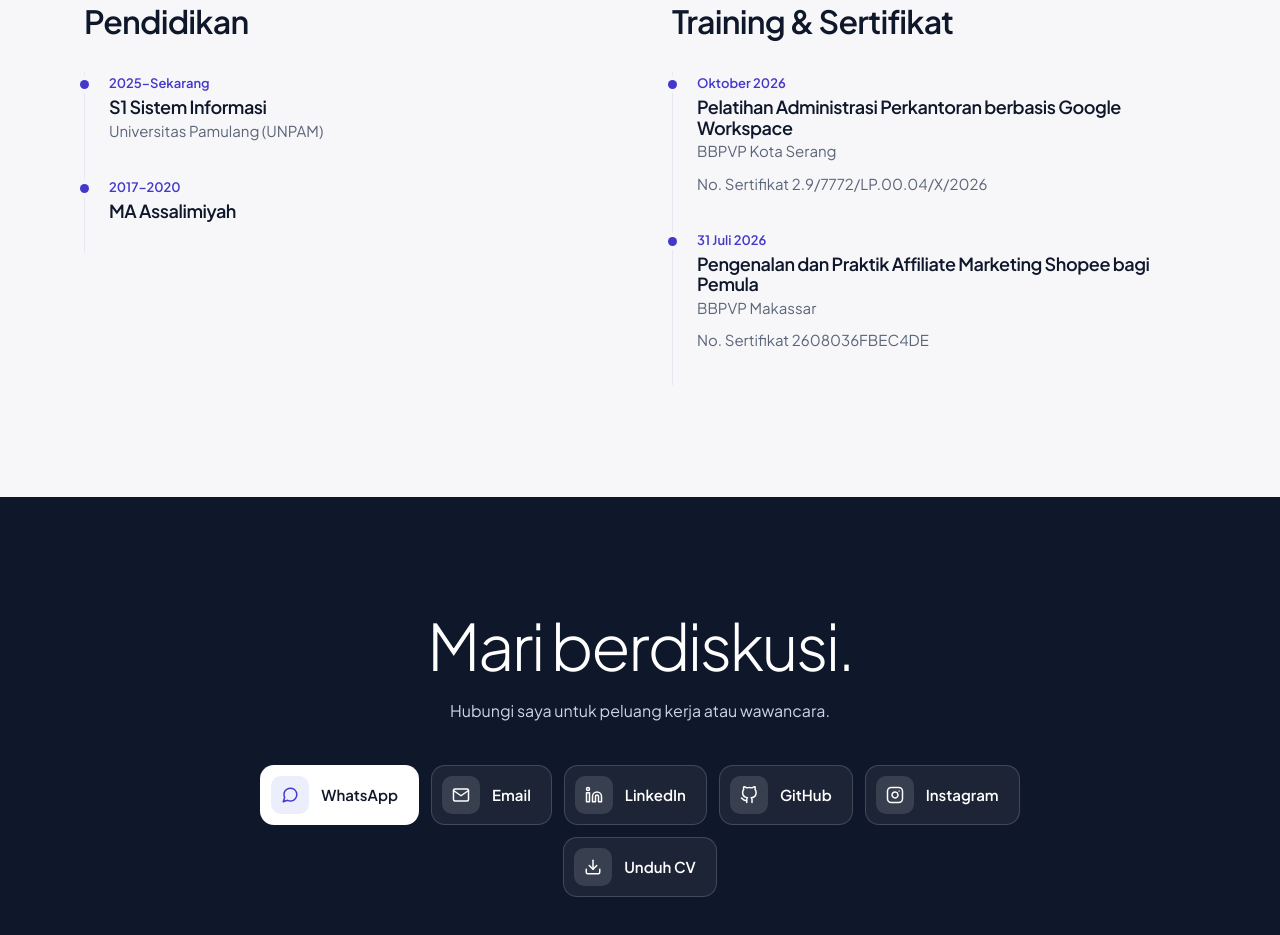
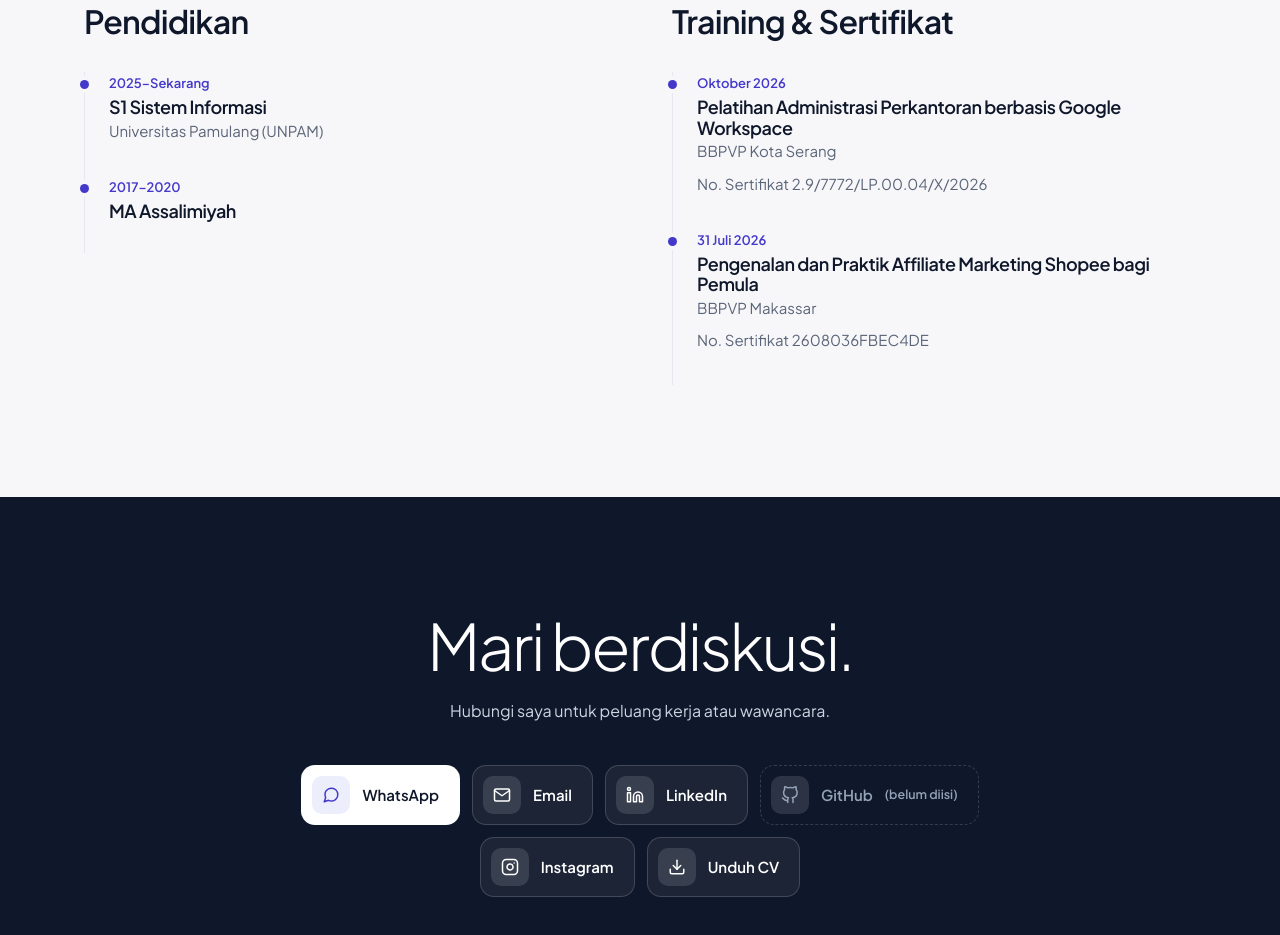
Before and after one commit to Juhdiibadullah/portofolio-juhdi, a plain HTML site: page index.html in a window 1280 px wide. Shown: the part 7730-8665 px from the top of the page. Drawn offline with Linux system fonts and the light colour scheme.

Commit message:
Update contact information in index.html
Removed GitHub link from contact information.

```diff
--- a/index.html
+++ b/index.html
@@ -351,7 +351,7 @@ const C = {
     {t: "Pelatihan Administrasi Perkantoran berbasis Google Workspace", org: "BBPVP Kota Serang", per: "Oktober 2026", d: "No. Sertifikat 2.9/7772/LP.00.04/X/2026"},
     {t: "Pengenalan dan Praktik Affiliate Marketing Shopee bagi Pemula", org: "BBPVP Makassar", per: "31 Juli 2026", d: "No. Sertifikat 2608036FBEC4DE"}
   ],
-  contact: {wa: "https://wa.me/6285714453013", email: "mailto:kishujin29@gmail.com", linkedin: "https://www.linkedin.com/in/juhdi-ibadullah-94932144a/", github: "https://github.com/Juhdiibadullah", instagram: "https://www.instagram.com/juhdi_ibadullah/?hl=en", cv: "https://juhdiibadullah.github.io/portofolio-juhdi/images/CV_Juhdi_Ibadullah.pdf"}
+  contact: {wa: "https://wa.me/6285714453013", email: "mailto:kishujin29@gmail.com", linkedin: "https://www.linkedin.com/in/juhdi-ibadullah-94932144a/", github: "", instagram: "https://www.instagram.com/juhdi_ibadullah/?hl=en", cv: "https://juhdiibadullah.github.io/portofolio-juhdi/images/CV_Juhdi_Ibadullah.pdf"}
 };
 // ===== SELESAI =====
 
```
